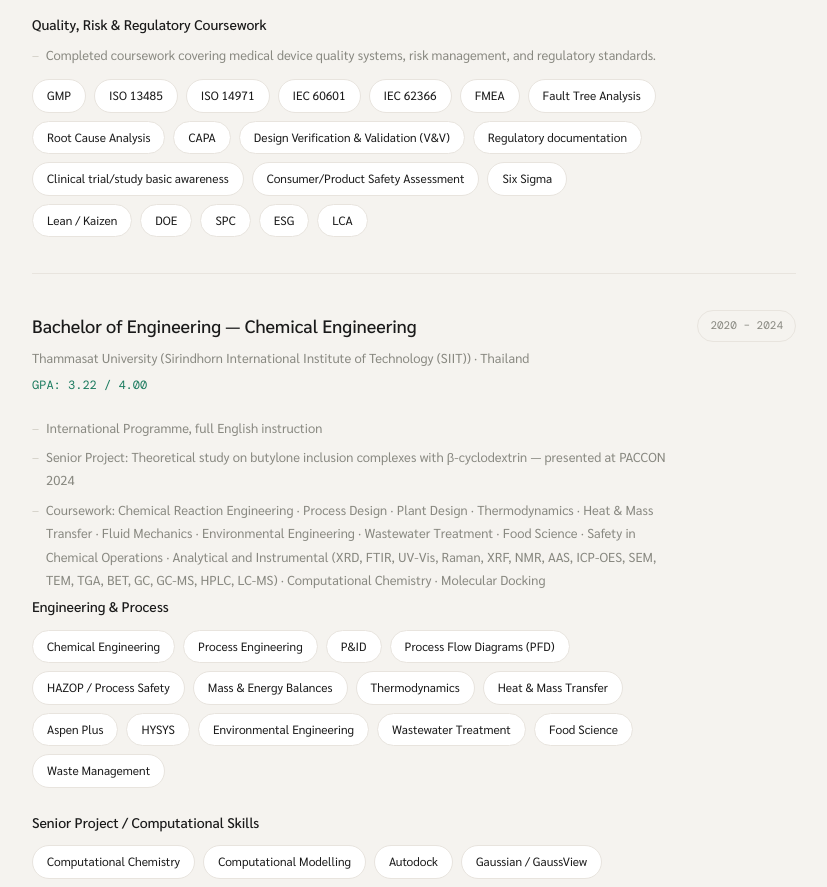
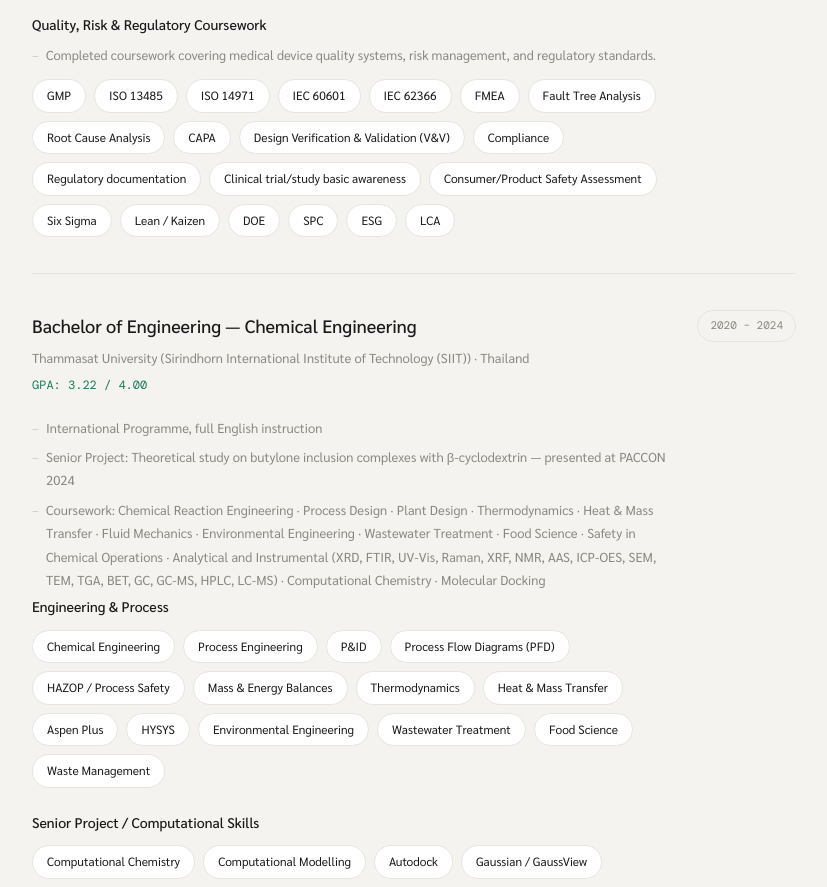
Before and after one commit to wlao034/portfolio, a Next.js app: page / in a window 1280 px wide. Shown: the part 2320-3207 px from the top of the page, without its empty margins (226-1053 px from the left). Built offline with nearby package versions, Linux system fonts and the light colour scheme.

Commit message:
Update page.tsx

```diff
--- a/app/page.tsx
+++ b/app/page.tsx
@@ -536,7 +536,7 @@ const content = {
             bullets: [
               'Completed coursework covering medical device quality systems, risk management, and regulatory standards.'
             ],
-            expertise: ['GMP', 'ISO 13485', 'ISO 14971', 'IEC 60601', 'IEC 62366', 'FMEA', 'Fault Tree Analysis','Root Cause Analysis',  'CAPA', 'Design Verification & Validation (V&V)', 'Regulatory documentation' ,'Clinical trial/study basic awareness' , 'Consumer/Product Safety Assessment' , 'Six Sigma', 'Lean / Kaizen', 'DOE', 'SPC', 'ESG', 'LCA']
+            expertise: ['GMP', 'ISO 13485', 'ISO 14971', 'IEC 60601', 'IEC 62366', 'FMEA', 'Fault Tree Analysis','Root Cause Analysis',  'CAPA', 'Design Verification & Validation (V&V)', 'Compliance', 'Regulatory documentation' ,'Clinical trial/study basic awareness' , 'Consumer/Product Safety Assessment' , 'Six Sigma', 'Lean / Kaizen', 'DOE', 'SPC', 'ESG', 'LCA']
           }
         ]
       },
@@ -659,7 +659,7 @@ const content = {
         tagGroups: [
           { label: 'ทักษะจากวิทยานิพนธ์ปริญญาโท', tags: ['การวิเคราะห์ลักษณะวัสดุ (Materials Characterisation)', 'Microindentation', 'การออกแบบการทดลอง', 'การวิเคราะห์ข้อมูลทางสถิติ', 'Python', 'งานวิจัย', 'ทักษะห้องปฏิบัติการ'] },
           { label: 'ไฮไลท์ทางวิชาการ (Academic Highlights)', tags: ['สารกึ่งตัวนำ (Semiconductor)', 'อุปกรณ์ทางการแพทย์', 'อุปกรณ์ชีวการแพทย์', 'Machine Learning', 'การวิเคราะห์ข้อมูล', 'การวิเคราะห์ข้อมูลทางสถิติ', 'เทคโนโลยีการถ่ายภาพทางการแพทย์', 'OCT', 'วัสดุฟังก์ชัน', 'นาโนเทคโนโลยี', 'วัสดุนาโน', 'วัสดุขั้นสูง', 'เทคโนโลยีการลดของเสียและการรีไซเคิล', 'Product Stewardship', 'การบริหารจัดการงานวิศวกรรม', 'Project Business Case Development', 'การวางแผนเชิงกลยุทธ์', 'การวิเคราะห์ธุรกิจ', 'การวิเคราะห์ต้นทุนและผลประโยชน์', 'การวิเคราะห์ทางการเงิน', 'การบริหารจัดการความเสี่ยง', 'การบริหารจัดการผู้มีส่วนได้ส่วนเสีย', 'การค้นคว้าและพัฒนายา (Drug Discovery)', 'เภสัชพลศาสตร์ (Pharmacodynamics)', 'เภสัชจลนศาสตร์ (Pharmacokinetics)'] },
-          { label: 'ทักษะเพิ่มเติมจากปริญญาโท — คุณภาพและกฎระเบียบ', tags: ['GMP', 'ISO 13485', 'ISO 14971', 'IEC 60601', 'IEC 62366', 'FMEA', 'Fault Tree Analysis', 'Root Cause Analysis', 'CAPA', 'Design Verification & Validation (V&V)','เอกสารด้านกฎระเบียบ', 'การทดลองและการศึกษาทางคลินิก', 'การประเมินความปลอดภัยของผลิตภัณฑ์', 'Six Sigma', 'Lean / Kaizen', 'DOE', 'SPC', 'ESG', 'LCA'] },
+          { label: 'ทักษะเพิ่มเติมจากปริญญาโท — คุณภาพและกฎระเบียบ', tags: ['GMP', 'ISO 13485', 'ISO 14971', 'IEC 60601', 'IEC 62366', 'FMEA', 'Fault Tree Analysis', 'Root Cause Analysis', 'CAPA', 'Design Verification & Validation (V&V)', 'Compliance','เอกสารด้านกฎระเบียบ', 'การทดลองและการศึกษาทางคลินิก', 'การประเมินความปลอดภัยของผลิตภัณฑ์', 'Six Sigma', 'Lean / Kaizen', 'DOE', 'SPC', 'ESG', 'LCA'] },
         ],
       },
       {
```
